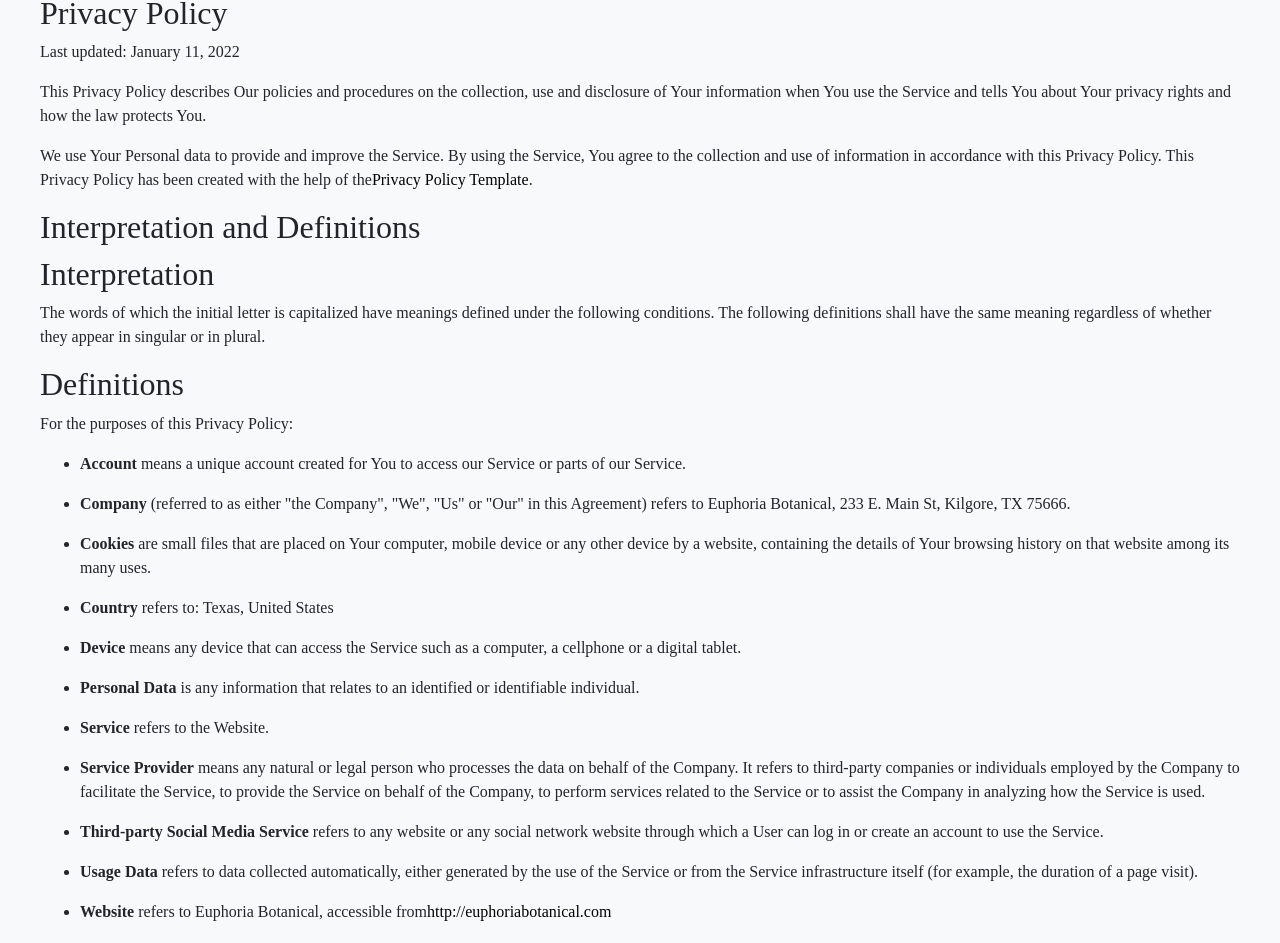
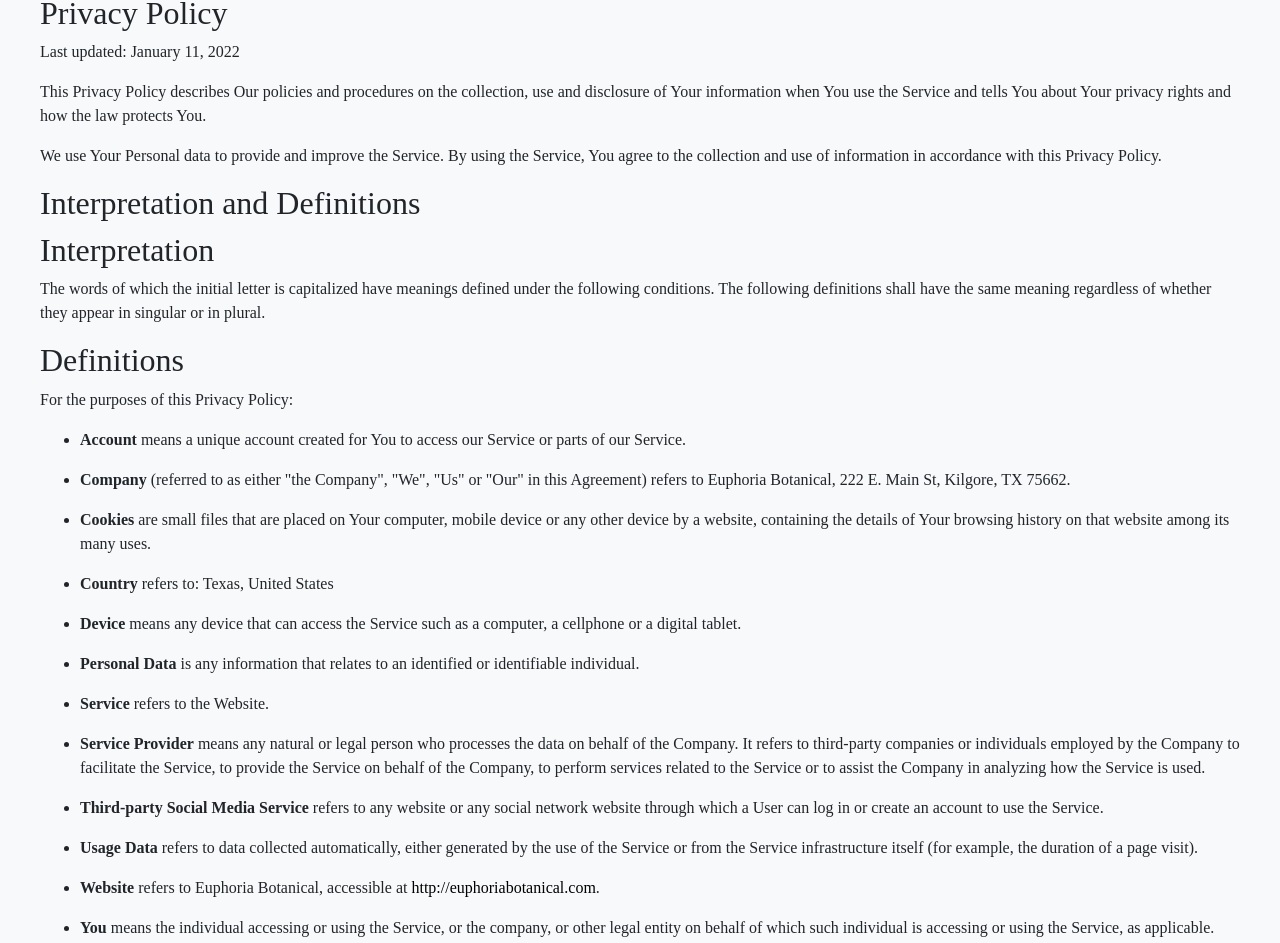
Before and after one commit to dballowe7912/euphoria-botanical, a React (Create React App) app: page /privacy-policy in a window 1280 px wide. Shown: the part 126-1069 px from the top of the page. Built offline with nearby package versions, Linux system fonts and the light colour scheme; no server answers; a web font is replaced by a local one.

Commit message:
Added disclaimer to terms page, fixed spacing and address issues in privacy

```diff
--- a/src/pages/privacy-policy/privacy-policy.component.jsx
+++ b/src/pages/privacy-policy/privacy-policy.component.jsx
@@ -17,11 +17,6 @@
             </p>
             <p>We use Your Personal data to provide and improve the Service. By using the Service,
                 You agree to the collection and use of information in accordance with this Privacy Policy.
-                This Privacy Policy has been created with the help of the
-                <a href="https://www.termsfeed.com/blog/sample-privacy-policy-template/" target="_blank">
-                    Privacy Policy Template
-                </a>
-                .
             </p>
             <h1>Interpretation and Definitions</h1>
             <h2>Interpretation</h2>
@@ -39,8 +34,8 @@
                 </li>
                 <li>
                     <p><strong>Company</strong> (referred to as either &quot;the Company&quot;, &quot;We&quot;,
-                        &quot;Us&quot; or &quot;Our&quot; in this Agreement) refers to Euphoria Botanical, 233
-                        E. Main St, Kilgore, TX 75666.
+                        &quot;Us&quot; or &quot;Our&quot; in this Agreement) refers to Euphoria Botanical, 222
+                        E. Main St, Kilgore, TX 75662.
                     </p>
                 </li>
                 <li>
@@ -85,12 +80,11 @@
                     </p>
                 </li>
                 <li>
-                    <p><strong>Website</strong> refers to Euphoria Botanical, accessible from
-                        <a
-                            href="http://euphoriabotanical.com"
-                            rel="external nofollow noopener"
-                            target="_blank">http://euphoriabotanical.com
-                        </a>
+                    <p>
+                       <strong>Website</strong> refers to Euphoria Botanical, accessible at {''}
+                        <a href="http://euphoriabotanical.com">
+                         <span>http://euphoriabotanical.com</span>
+                        </a>.
                     </p>
                 </li>
                 <li>
--- a/src/pages/terms-and-conditions/terms-and-conditions.component.jsx
+++ b/src/pages/terms-and-conditions/terms-and-conditions.component.jsx
@@ -10,6 +10,27 @@
     return (
         <div className='terms-conditions'>
             <h1>Terms and Conditions</h1>
+            <p>
+                Euphoria Botanical LLC are not medical professionals. The products available, along with statements,
+                opinions, views expressed, ideas, or suggestions are our opinions, and are meant for informational
+                purposes only! They are not meant to be used to diagnose, treat, prescribe, prevent or cure a disease
+                or to administer in any manner to any physical ailments and are not intended for the substitute for
+                the medical advise of a trained healthcare professional. We cannot be held liable for the decisions
+                and choices you make and or the outcome of those decisions and choices.
+
+                You are encouraged to do your own research and consult your health care professional before treating
+                yourself or anyone else.
+
+                Herbs are immensely powerful and if they are misused, can be harmful.
+
+                Herbs can also cause allergic reactions, interfere with traditional medications, by blocking their
+                effectiveness, or reacting with them in a harmful way.
+
+                Always check with your healthcare provider before using herbs, or herbal products.
+
+                Do not use herbal products if you are pregnant, nursing, taking medications or undergoing treatment
+                for medical conditions with out consulting your healthcare professional.
+            </p>
             <p>By accessing euphoriabotanical.com, you are agreeing to be bound by these
                 Terms and Conditions of use, all applicable laws and regulations, and
                 agree that you are responsible for compliance with any applicable local
```
